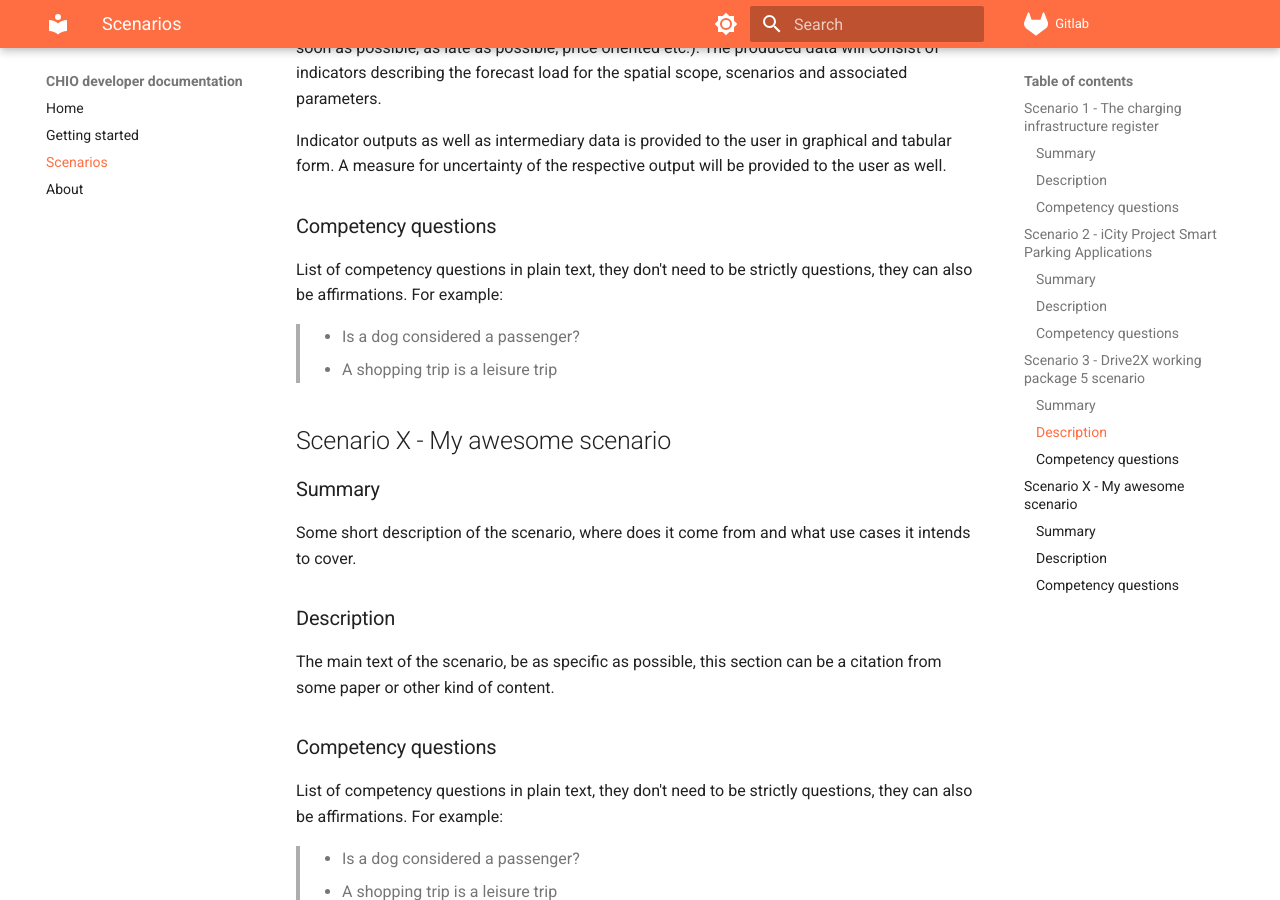
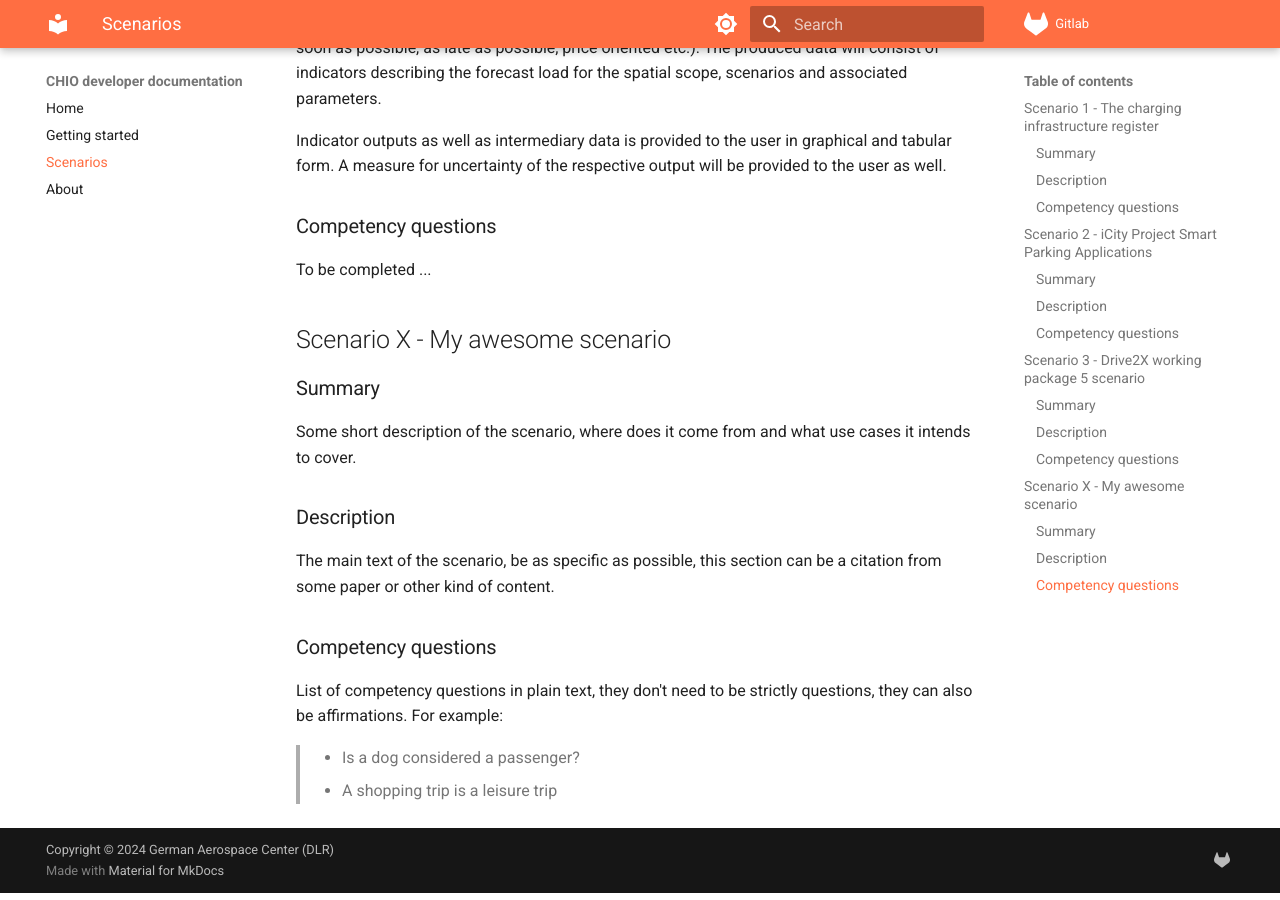
Before and after one commit to dlr-ve-esy/charging-ontology, an MkDocs documentation site: the page built from docs/scenarios.md, in a window 1280 px wide and 900 px high, scrolled down 4781 px. Built offline with MkDocs 1.6.1 and Material for MkDocs 9.7.7, drawn with Linux system fonts in a browser that asks for light colours.

Commit message:
Update scenarios.md

```diff
--- a/docs/scenarios.md
+++ b/docs/scenarios.md
@@ -210,12 +210,7 @@ will be provided to the user as well.
 
 ### Competency questions
 
-List of competency questions in plain text, they don't need to be strictly
-questions, they can also be affirmations. For example:
-
-> - Is a dog considered a passenger?
-> - A shopping trip is a leisure trip
-
+To be completed ...
 
 ## Scenario X - My awesome scenario
 
```
